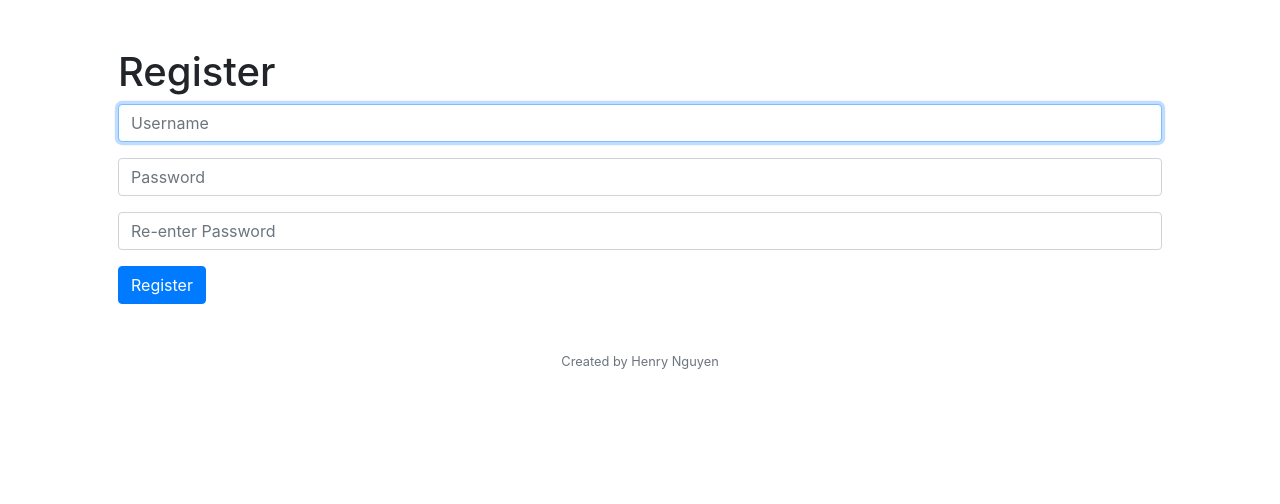
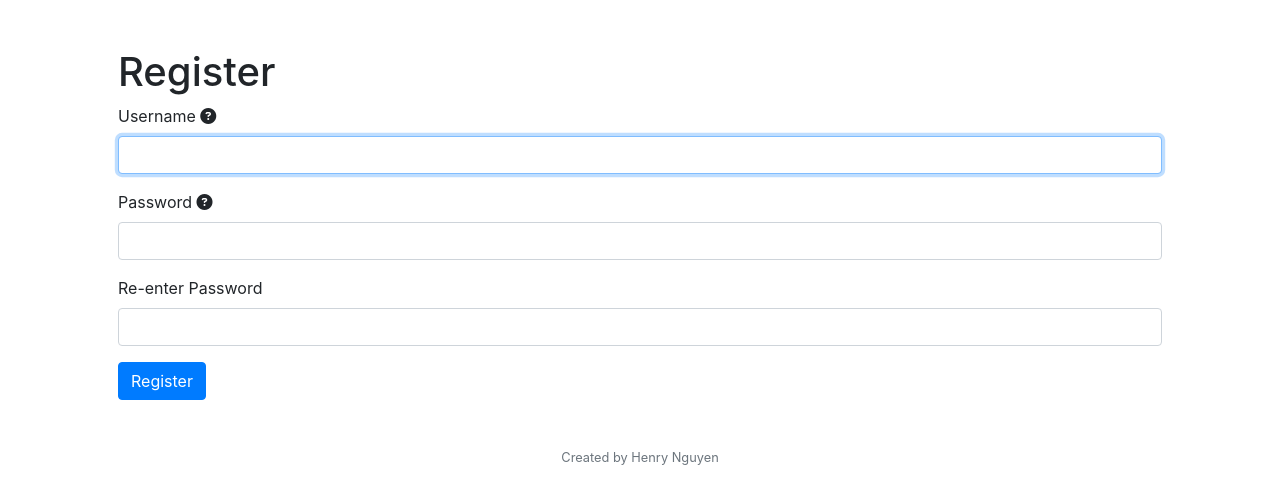
Before and after one commit to double-H-nguyen/CS50, a Flask app: page /register in a window 1280 px wide. Shown: the part 64-568 px from the top of the page. Run offline with Flask 2, Linux system fonts and the light colour scheme; some libraries are stand-ins or nearby versions.

Commit message:
Update register view
- add labels and tool tips
- check if password is at least 12 characters long

```diff
--- a/project/helpers.py
+++ b/project/helpers.py
@@ -105,6 +105,8 @@ def register_validation(username, password, confirmation):
   # Password
   if not password:
     return False, "Password field cannot be blank"
+  if len(password) < 12: # Password must be at least 12 characters long
+    return False, "Password needs to be at least 12 characters long"
 
   # Confirmation
   if not confirmation:
@@ -125,6 +127,8 @@ def change_password_validation(original_password, new_password, confirmation_pas
   # New password
   if not new_password:
     return False, "New password field cannot be blank"
+  if len(new_password) < 12: # Password must be at least 12 characters long
+    return False, "Password needs to be at least 12 characters long"
 
   # Confirmation password
   if not confirmation_password:
--- a/project/templates/register.html
+++ b/project/templates/register.html
@@ -6,13 +6,16 @@
 <h1>Register</h1>
 <form action="/register" method="POST">
   <div class="form-group">
-    <input name="username" type="text" class="form-control" placeholder="Username" autocomplete="off" autofocus />
+    <label for="username">Username <i class="fas fa-question-circle" data-toggle="tooltip" data-placement="right" title="The tool will refer you by this name"></i></label>
+    <input id="username" name="username" type="text" class="form-control" autocomplete="off" autofocus />
   </div>
   <div class="form-group">
-    <input name="password" type="password" class="form-control" placeholder="Password" autocomplete="off" autofocus />
+    <label for="password">Password <i class="fas fa-question-circle" data-toggle="tooltip" data-placement="right" title="Must be at least 12 characters long"></i></label>
+    <input id="password" name="password" type="password" class="form-control" autocomplete="off" />
   </div>
   <div class="form-group">
-    <input name="confirmation" type="password" class="form-control" placeholder="Re-enter Password" autocomplete="off" autofocus />
+    <label for="confirmation">Re-enter Password</label>
+    <input id="confirmation" name="confirmation" type="password" class="form-control" autocomplete="off" />
   </div>
   <button class="btn btn-primary" type="submit">Register</button>
 </form>
```
